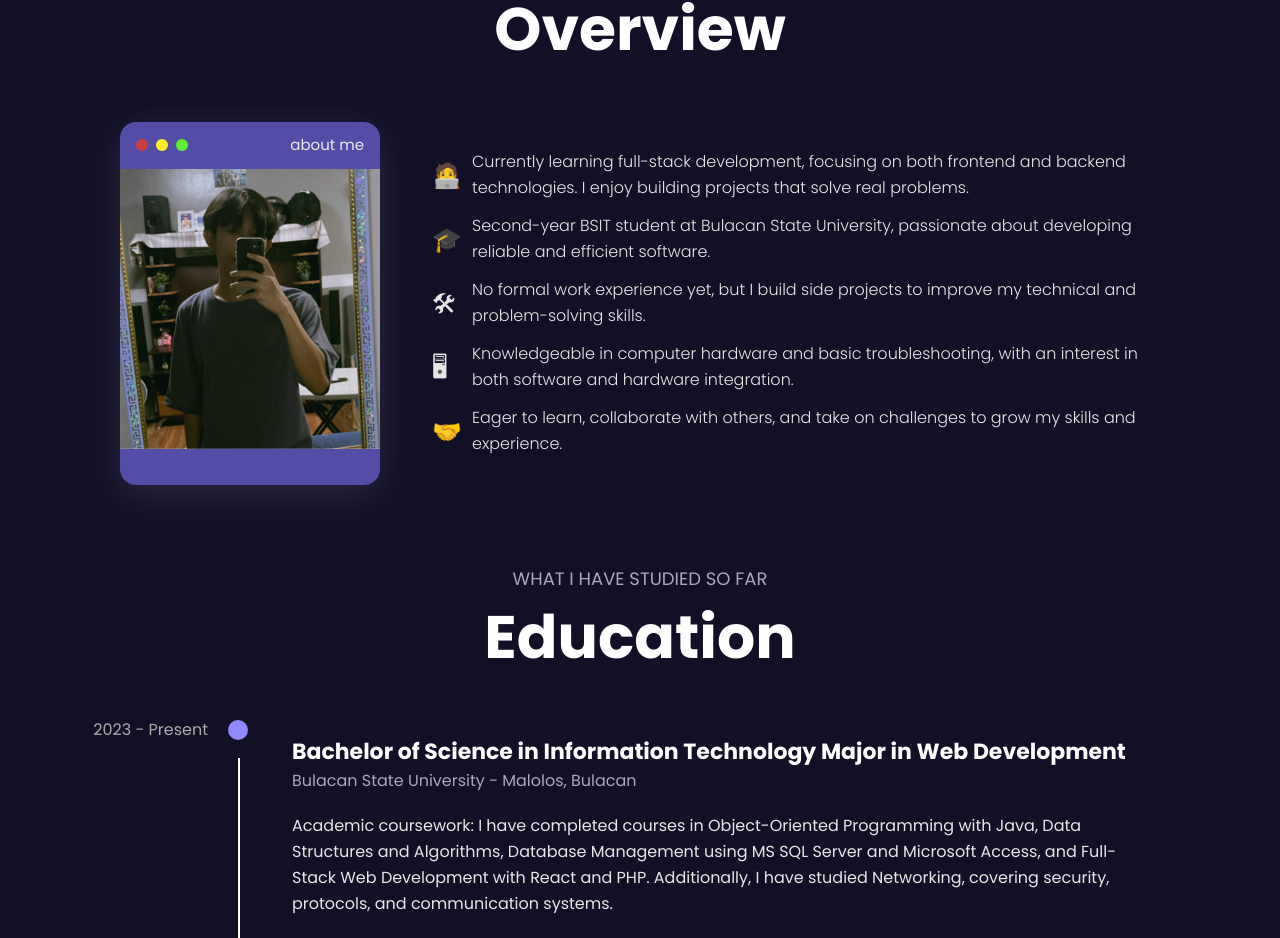
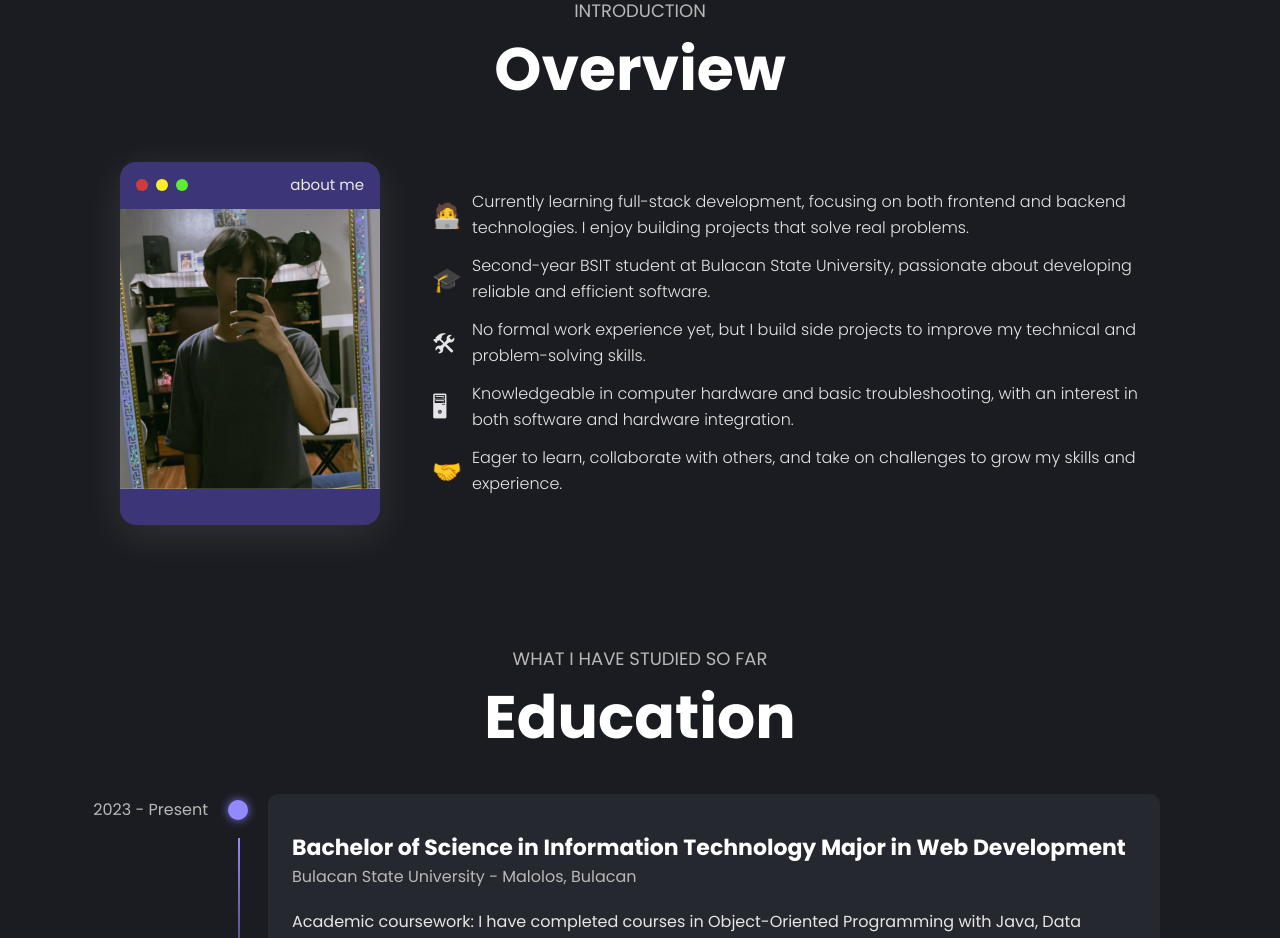
Before and after one commit to selrahcjstn/Portfolio, a React (Vite) app: page / in a window 1280 px wide. Shown: the part 947-1885 px from the top of the page. Built offline with nearby package versions, Linux system fonts and the light colour scheme.

Commit message:
Updated some colors eg: bg and font

```diff
--- a/src/components/Main.jsx
+++ b/src/components/Main.jsx
@@ -4,7 +4,7 @@ import Education from "./education/Education.jsx";
 
 function Main() {
     return (
-        <main className="text-[15px] space-y-12 md:space-y-0 mx-auto max-w-[1400px] px-7 sm:px-10 md:px-15 lg:px-20 xl:px-30">
+        <main className="text-[15px] flex flex-col gap-10 md:space-y-0 mx-auto max-w-[1400px] px-7 sm:px-10 md:px-15 lg:px-20 xl:px-30">
             <Home />
             <About />
             <Education />
--- a/src/components/SectionTitle.jsx
+++ b/src/components/SectionTitle.jsx
@@ -1,7 +1,7 @@
 function SectionTitle({ title, titleDesc }) {
     return (
         <div className="flex flex-col items-center">
-            <p className="text-[#aaa6c3] text-[14px] xl:text-[18px] uppercase">{titleDesc}</p>
+            <p className="text-[#b8b8b8] text-[14px] xl:text-[18px] uppercase">{titleDesc}</p>
             <h1 className="text-[45px] xl:text-[60px] font-bold capitalize">{title}</h1>
         </div>
     )
--- a/src/components/about/AboutSectionImage.jsx
+++ b/src/components/about/AboutSectionImage.jsx
@@ -1,7 +1,7 @@
 function AboutSectionImage({ img }) {
     return (
         <div>
-            <div className="bg-[#544da7] pb-9 rounded-2xl overflow-hidden shadow-[0px_10px_40px_rgba(255,255,255,0.1),0px_-10px_40px_rgba(255,255,255,0.02)] sm:min-w-[250px] flex-1">
+            <div className="bg-[#3c3678] pb-9 rounded-2xl overflow-hidden shadow-[0px_10px_40px_rgba(255,255,255,0.1),0px_-10px_40px_rgba(255,255,255,0.02)] sm:min-w-[250px] flex-1">
 
                 <div className="flex items-center justify-between flex-1 px-4 py-3 ">
                     <div className="flex gap-2">
--- a/src/components/education/Education.jsx
+++ b/src/components/education/Education.jsx
@@ -6,7 +6,9 @@ function Education() {
         <section id="education" className="flex flex-col items-center pt-20 gap-8 w-full">
             <SectionTitle titleDesc="what i have studied so far" title="Education" />
 
+
             <TimelineCard />
+
         </section>
     );
 }
--- a/src/components/education/TimelineCard.jsx
+++ b/src/components/education/TimelineCard.jsx
@@ -7,25 +7,26 @@ function Timeline() {
     return (
         <>
             {timelineData.map((item, index) => (
-                <div className="flex gap-5 flex-row">
+                <div className="flex gap-5 flex-row items">
                     <div className=" w-32 hidden sm:flex sm:flex-col sm:items-end sm:justify-b sm:gap-3">
                         <div className="flex gap-4 items-center">
-                            <p className="text-[#aaa]  p-1  text-[16px] whitespace-nowrap">{item.date}</p>
-                            <div className="top-3 w-4 h-4 lg:w-5 lg:h-5 rounded-full bg-[#9389fe]"></div>
+                            <p className="text-[#b8b8b8]  p-1  text-[16px] whitespace-nowrap">{item.date}</p>
+                            <div className="top-3 w-4 h-4 lg:w-5 lg:h-5 rounded-full bg-[#9389fe] shadow-[0px_0px_10px_#7c73e6]"></div>
+
                         </div>
-                        <div className="flex-1 w-[2px] bg-white mr-2"></div>
+                        <div className="flex-1 w-[2px] bg-gradient-to-b from-[#9389fe] to-[#1b1c21] mr-2"></div>
                     </div>
-                    <div key={index} className="w-full flex-1/2 flex flex-col  p-6 rounded-[6px] space-y-5">
+                    <div key={index} className="bg-[#25282f] p-6 w-full h-full flex-1 flex flex-col sm:pt-10 rounded-[10px] space-y-5">
 
                         <div className="flex flex-col space-y-1">
 
                             <h2 className="text-[18px] md:text-[22px] font-bold leading-tight">{item.course}</h2>
-                            <p className="text-[#aaa6c3] text-[14px] md:text-[16px] ">{item.school} - <span>{item.location}</span></p>
+                            <p className="text-[#b8b8b8] text-[14px] md:text-[16px] ">{item.school} - <span>{item.location}</span></p>
                         </div>
                         <ul className="text-[14px] md:text-[16px] list-disc sm:list-none sm:pl-0 pl-4 text-[#e6e6e6] leading-relaxed">
                             <li>{item.description}</li>
                         </ul>
-                        <p className="sm:hidden text-[14px] text-[#aaa6c3]">{item.date}</p>
+                        <p className="sm:hidden text-[14px] text-[#b8b8b8]">{item.date}</p>
                     </div>
                 </div>
             ))}
--- a/src/components/header/Header.jsx
+++ b/src/components/header/Header.jsx
@@ -6,7 +6,7 @@ function Header() {
   const [menuOpen, setMenuOpen] = useState(false);
 
   return ( //121027
-    <header className="inline-flex bg-[#121027] justify-between items-center py-4 px-7 md:px-15 w-full fixed z-50 lg:px- xl:px-50">
+    <header className="inline-flex bg-[#1b1c21] justify-between items-center py-4 px-7 md:px-15 w-full fixed z-50 lg:px- xl:px-50">
       <Logo />
       <MenuButton menuOpen={menuOpen} setMenuOpen={setMenuOpen} />
       <Navbar menuOpen={menuOpen} setMenuOpen={setMenuOpen} />
--- a/src/components/header/Navbar.jsx
+++ b/src/components/header/Navbar.jsx
@@ -2,7 +2,7 @@ function Navbar({ menuOpen, setMenuOpen }) {
     return (
         <nav
             className={`absolute top-16 right-7 md:top-20 md:right-14 sm:right-7 rounded-[12px] px-8 py-5 flex flex-col text-[16px] lg:text-[18px] transition-all duration-300 ease-in-out transform lg:static lg:w-auto lg:bg-transparent lg:flex-row lg:items-center lg:p-0 lg:flex lg:opacity-100 lg:scale-100 lg:translate-y-0 ${menuOpen
-                ? "opacity-100 scale-100 translate-y-0 bg-gradient-to-br from-[#300e61] to-[#1b5571] lg:bg-transparent"
+                ? "opacity-100 scale-100 translate-y-0 bg-[#25282f]  lg:bg-transparent"
                 : "opacity-0 scale-95 -translate-y-10 hidden"
                 }`}
         >
--- a/src/components/home/Home.jsx
+++ b/src/components/home/Home.jsx
@@ -12,7 +12,7 @@ function Home() {
     const [data] = useState(homeData);
 
     return (
-        <section id="me" className="flex sm:h-fit flex-col-reverse justify-around sm:flex-row items-center min-h-screen pt-20  gap-4 sm:gap-7 ">
+        <section id="me" className="flex sm:h-fit flex-col-reverse justify-around sm:flex-row items-center min-h-screen gap-4 sm:gap-7 ">
 
             <VerticalLine />
             <div className="flex-2 flex flex-col gap-4 items-center text-center sm:text-left sm:items-start w-full">
--- a/src/components/home/verticalLine.jsx
+++ b/src/components/home/verticalLine.jsx
@@ -2,7 +2,7 @@ function VerticalLine() {
     return (
         <div className="lg:flex lg:flex-col lg:items-center hidden">
             <div className="w-4 h-4 lg:w-5 lg:h-5 rounded-full bg-[#9389fe]"></div>
-            <div className="w-[4px] h-80 xl:h-92 xl:w-[5px] bg-gradient-to-b from-[#9389fe] to-[#121027]"></div>
+            <div className="w-[4px] h-80 xl:h-92 xl:w-[5px] bg-gradient-to-b from-[#9389fe] to-[#1b1c21]"></div>
         </div>
     );
 }
--- a/src/index.css
+++ b/src/index.css
@@ -6,7 +6,7 @@ html {
 
 body {
     font-family: Poppins, Arial, Helvetica, sans-serif;
-    background: #121027;
+    background: #1b1c21;
     background-size: contain;
     min-height: 100vh;
     width: 100vw;
```
